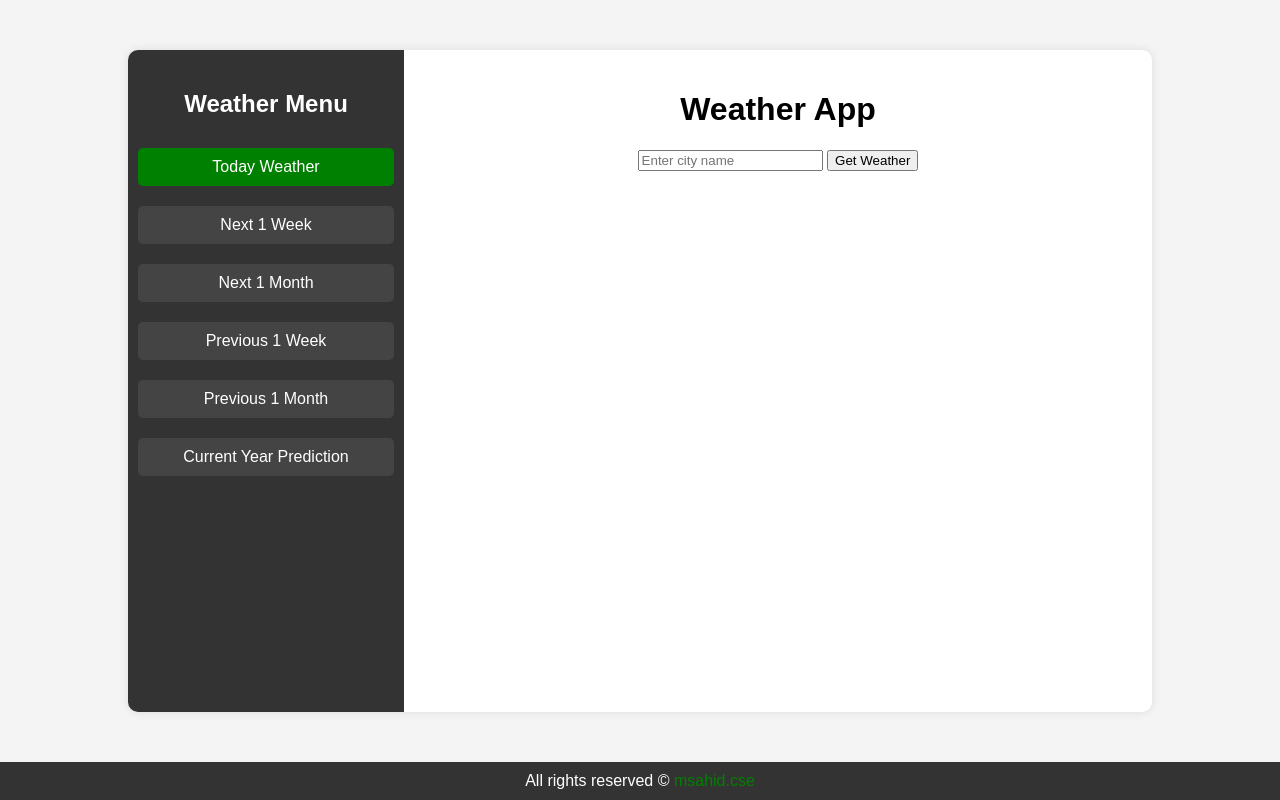
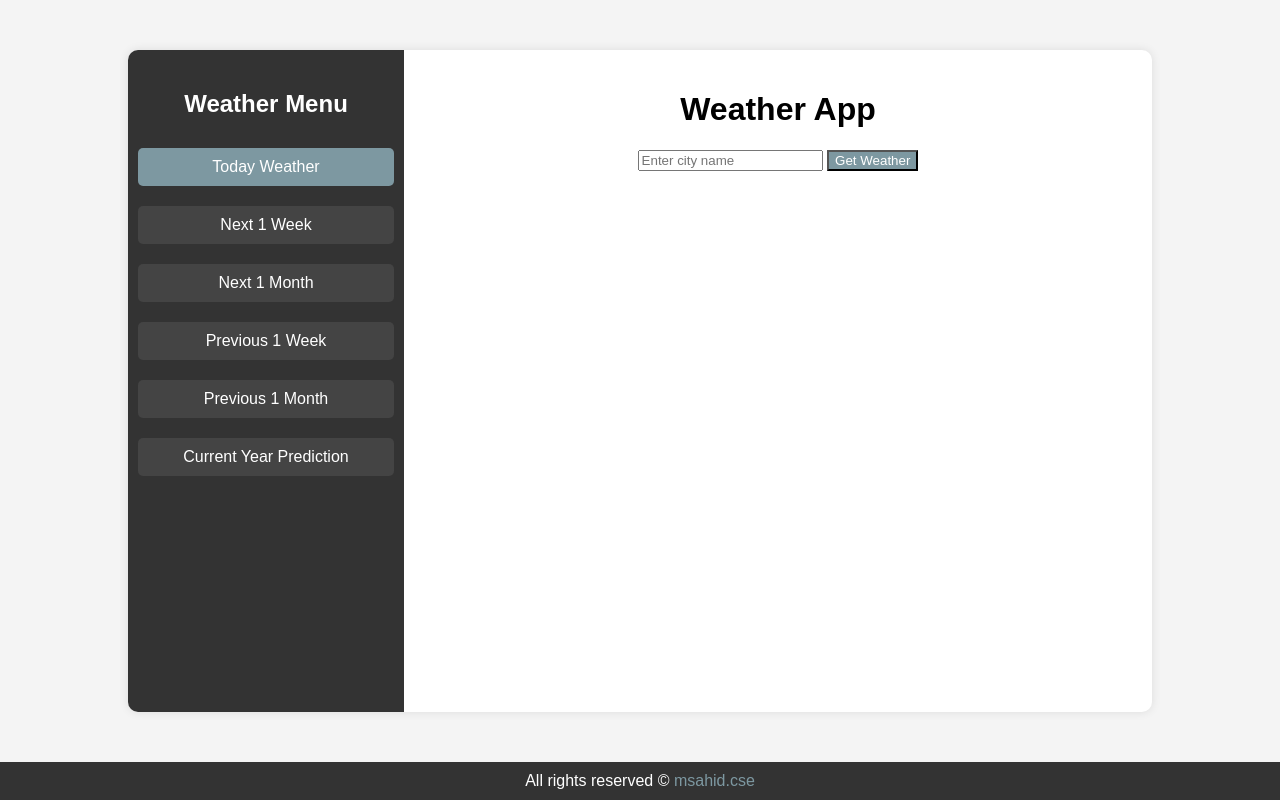
Before and after one commit to msahid-cse/Weather-App, a Django app: page / in a window 1280 px wide. Run offline with Django 5.2, Linux system fonts and the light colour scheme.

Commit message:
update button color

```diff
--- a/weather_app/Templates/weather_app/weather.html
+++ b/weather_app/Templates/weather_app/weather.html
@@ -43,11 +43,14 @@
         }
         #today {
 
-            background-color: green;
+            background-color: #7d98a1;
             color: white;
         }
 
-
+        #submit{
+            background-color: #7d98a1;
+            color: white;
+        }
         .sidebar a {
             text-decoration: none;
             color: white;
@@ -105,7 +108,7 @@
             <form method="POST">
                 {% csrf_token %}
                 <input type="text" name="city" placeholder="Enter city name" required>
-                <button type="submit">Get Weather</button>
+                <button type="submit" id="submit">Get Weather</button>
             </form>
 
             {% if weather_data %}
@@ -127,7 +130,7 @@
 
     <!-- Footer -->
     <div class="footer">
-        All rights reserved © <a href="https://github.com/msahid-cse" target="_blank" style="color: green;">msahid.cse</a>
+        All rights reserved © <a href="https://github.com/msahid-cse" target="_blank" style="color: #7d98a1;">msahid.cse</a>
     </div>
 </body>
 </html>
```
